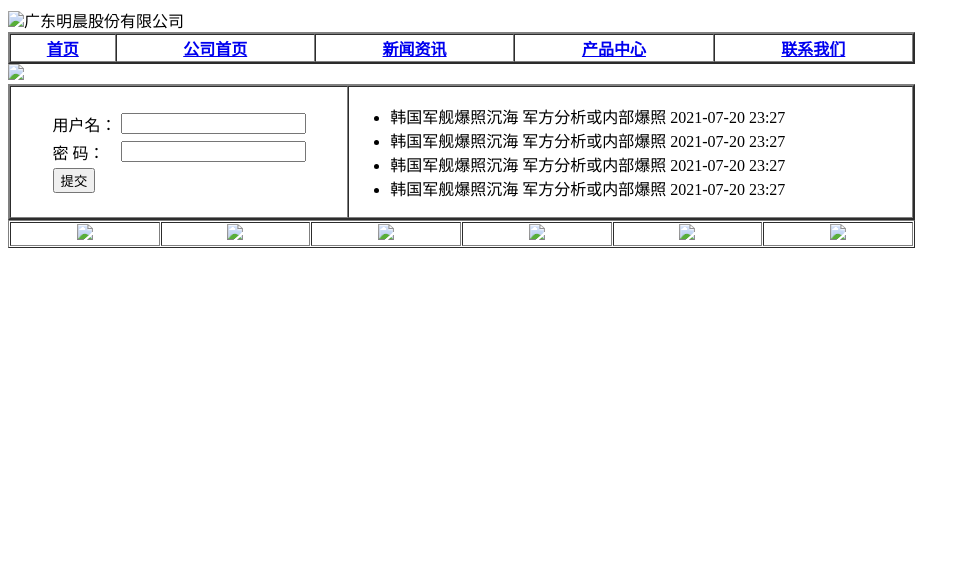
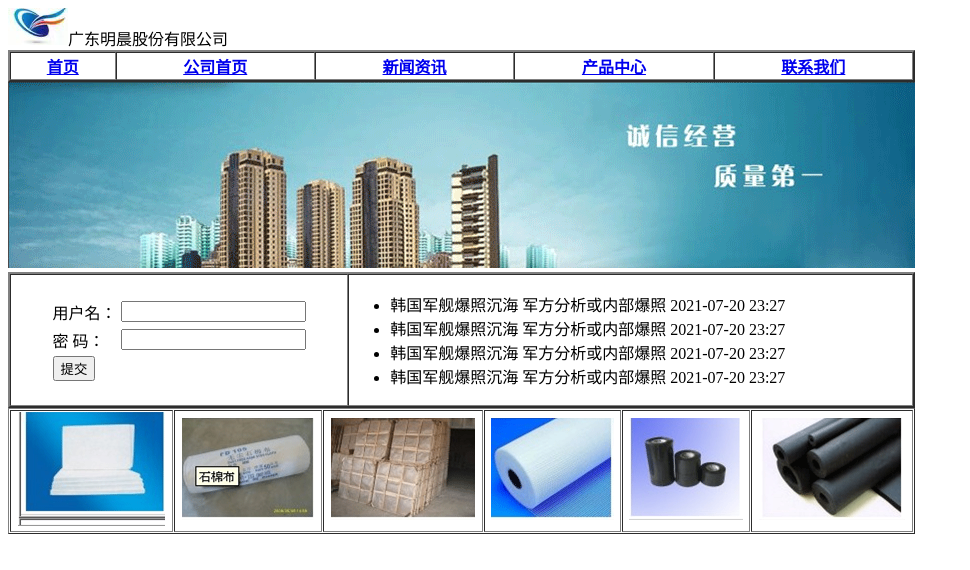
Before and after one commit to Kevinmingchen/compan-web, a plain HTML site: page index.html in a window 1280 px wide. Shown: the whole page, without its empty margins (0-970 px from the left). Drawn offline with Linux system fonts and the light colour scheme.

Commit message:
Update index.html

```diff
--- a/index.html
+++ b/index.html
@@ -5,7 +5,7 @@
 		<title>公司网站练习</title>
 	</head>
 	<body>
-		<img src="img/01.png">广东明晨股份有限公司
+		<img src="01.png">广东明晨股份有限公司
 		<table border="2" cellspacing="0" width="907px">
 			<tr>
 				<th><a href="##">首页</a></th>
@@ -15,7 +15,7 @@
 				<th><a href="http:\\www.baidu.com" target="_blank">联系我们</a></th>
 			</tr>
 		</table>
-		<img src="img/02.gif">
+		<img src="02.gif">
 		<br>
 		<table border="2" cellspacing="0" width="907px">
 			<tr>
@@ -42,12 +42,12 @@
 		</table>
 		<table border="1" cellspacing="1" width="907px" >
 			<tr align="center">
-				<td><img src="img/3.gif"></td>
-				<td><img src="img/4.gif"></td>
-				<td><img src="img/5.gif"></td>
-				<td><img src="img/6.gif"></td>
-				<td><img src="img/7.gif"></td>
-				<td><img src="img/8.gif"></td>
+				<td><img src="3.gif"></td>
+				<td><img src="4.gif"></td>
+				<td><img src="5.gif"></td>
+				<td><img src="6.gif"></td>
+				<td><img src="7.gif"></td>
+				<td><img src="8.gif"></td>
 			</tr>
 		</table>
 
```
